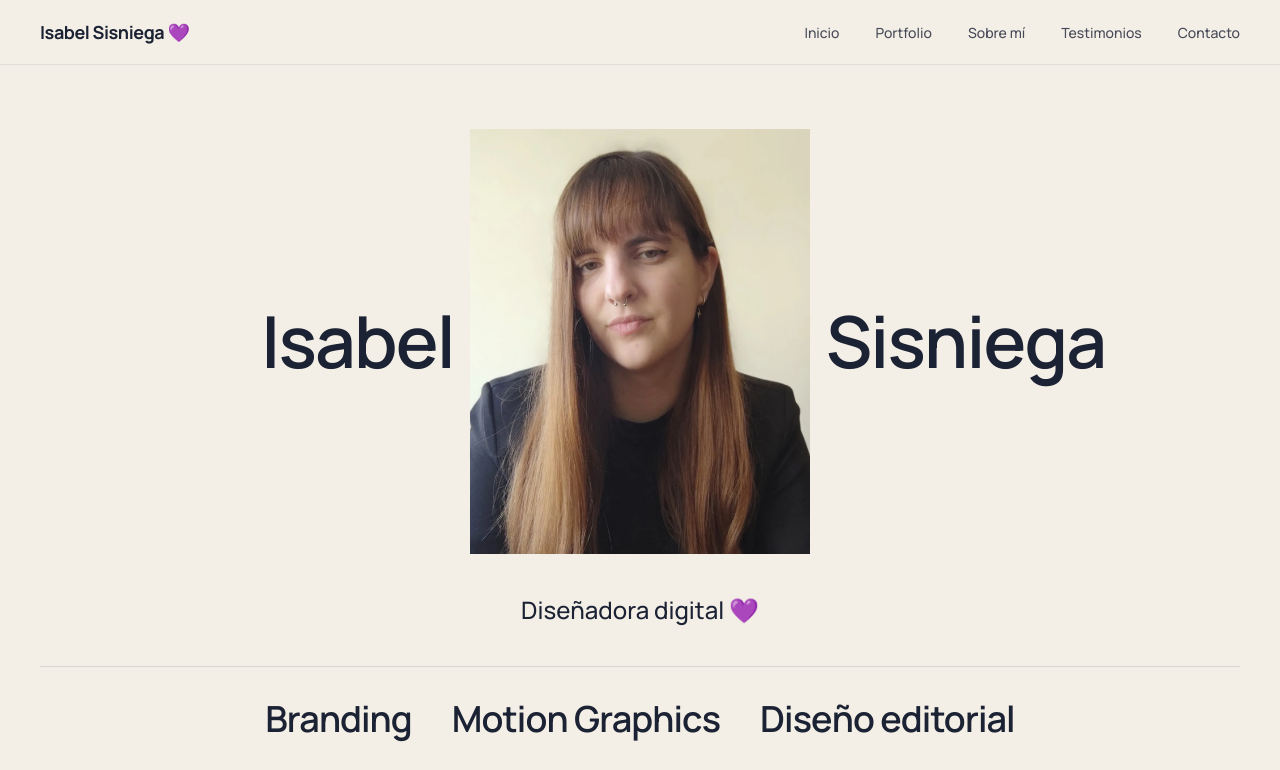
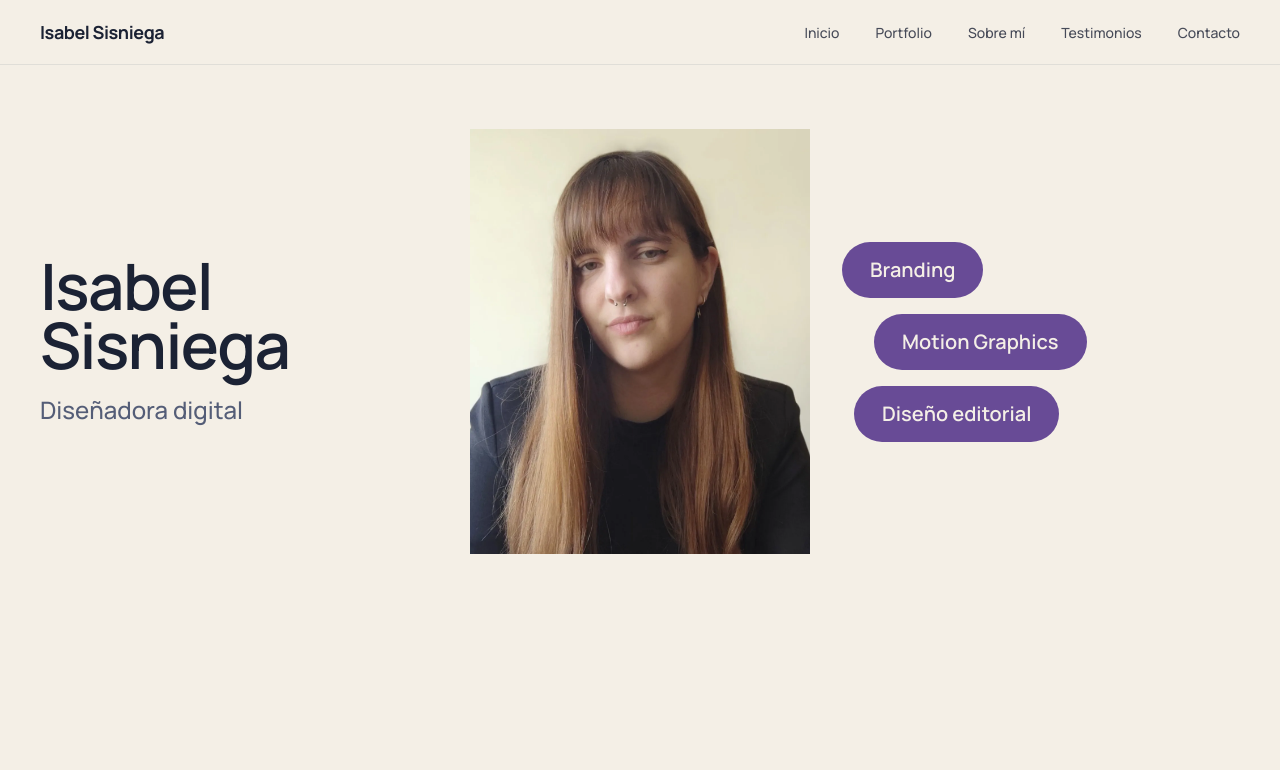
Before and after one commit to isabelsisniegadesign-rgb/isabel-sisniega-portfolioweb, a Next.js app: page / in a window 1280 px wide. Shown: the top 770 px of the page. Built offline with nearby package versions, Linux system fonts and the light colour scheme.

Commit message:
Add files via upload

```diff
--- a/app/globals.css
+++ b/app/globals.css
@@ -132,3 +132,22 @@
     transition: none;
   }
 }
+
+@keyframes hero-fade {
+  from { opacity: 0; }
+  to { opacity: 1; }
+}
+@keyframes hero-from-left {
+  from { opacity: 0; transform: translateX(-6rem); }
+  to { opacity: 1; transform: none; }
+}
+@keyframes hero-from-right {
+  from { opacity: 0; transform: translateX(6rem); }
+  to { opacity: 1; transform: none; }
+}
+.hero-photo { animation: hero-fade 1.4s ease-out both; }
+.hero-name { animation: hero-from-left 1s cubic-bezier(0.22, 1, 0.36, 1) 0.5s both; }
+.hero-btn { animation: hero-from-right 1s cubic-bezier(0.22, 1, 0.36, 1) both; animation-delay: var(--d, 0.7s); }
+@media (prefers-reduced-motion: reduce) {
+  .hero-photo, .hero-name, .hero-btn { animation: none; }
+}
--- a/components/site/about.tsx
+++ b/components/site/about.tsx
@@ -1,5 +1,6 @@
 import Image from 'next/image'
-import { EDUCATION, TOOLS } from '@/lib/site'
+import { EDUCATION, SITE, TOOLS } from '@/lib/site'
+import { ButtonLink } from './primitives'
 
 export function About() {
   return (
@@ -31,6 +32,14 @@ export function About() {
                 Ahora llevo mis proyectos de lo estático a lo dinámico mediante la edición de vídeo, el Motion Graphics y
                 nuevas formas de comunicar visualmente una idea.
               </p>
+            </div>
+            <div className="mt-8 flex flex-col gap-3 sm:flex-row">
+              <ButtonLink href={SITE.linkedin} external variant="outline">
+                LinkedIn
+              </ButtonLink>
+              <ButtonLink href={SITE.behance} external variant="outline">
+                Behance
+              </ButtonLink>
             </div>
           </div>
 
--- a/components/site/contact.tsx
+++ b/components/site/contact.tsx
@@ -7,7 +7,7 @@ export function Contact() {
     <section id="contacto" aria-labelledby="contacto-title" className="mx-auto max-w-7xl px-5 py-24 md:px-10 md:py-32">
       <Reveal className="flex flex-col gap-10">
         <h2 id="contacto-title" className="max-w-4xl text-balance text-5xl font-semibold leading-[1] tracking-tight md:text-8xl">
-          ¿Tienes un proyecto en mente? <span aria-hidden="true">💜</span>
+          ¿Tienes un proyecto en mente?
         </h2>
         <div className="flex flex-col gap-3 sm:flex-row">
           <a href={`mailto:${SITE.email}`} className={buttonClass('primary')}>
--- a/components/site/hero.tsx
+++ b/components/site/hero.tsx
@@ -3,21 +3,30 @@
 import Image from 'next/image'
 import { CATEGORIES } from '@/lib/site'
 
-const NAME = 'text-[clamp(3rem,14vw,6rem)] font-semibold leading-[0.9] tracking-tight lg:text-[clamp(2.5rem,5.6vw,5.5rem)]'
+const OFFSETS = ['', 'lg:ml-8', 'lg:ml-3']
 
 export function Hero() {
   const pick = (c: string) => window.dispatchEvent(new CustomEvent('portfolio-filter', { detail: c }))
 
   return (
-    <section id="inicio" aria-labelledby="hero-title" className="mx-auto max-w-7xl px-5 pb-20 pt-10 md:px-10 md:pt-16">
+    <section id="inicio" aria-labelledby="hero-title" className="mx-auto max-w-7xl overflow-x-clip px-5 pb-20 pt-10 md:px-10 md:pt-16">
       <h1 id="hero-title" className="sr-only">
         Isabel Sisniega, diseñadora digital
       </h1>
-      <div className="grid items-center justify-items-center gap-6 lg:grid-cols-[1fr_340px_1fr] lg:gap-4">
-        <p aria-hidden="true" className={`${NAME} lg:justify-self-end`}>
+      <div className="grid items-center gap-10 lg:grid-cols-[1fr_340px_1fr] lg:gap-8">
+        <div className="hero-name">
+          <p
+            aria-hidden="true"
+            className="text-[clamp(3rem,14vw,6rem)] font-semibold leading-[0.92] tracking-tight lg:text-[clamp(2.5rem,5vw,5rem)]"
+          >
             Isabel
+            <br />
+            Sisniega
           </p>
-        <div className="relative aspect-[4/5] w-full max-w-[340px] bg-card">
+          <p className="mt-5 text-xl font-medium text-muted-foreground md:text-2xl">Diseñadora digital</p>
+        </div>
+
+        <div className="hero-photo relative aspect-[4/5] w-full max-w-[340px] justify-self-center bg-card">
           <Image
             src="/images/isabel-retrato.webp"
             alt="Retrato de Isabel Sisniega"
@@ -27,28 +36,21 @@ export function Hero() {
             className="object-cover"
           />
         </div>
-        <p aria-hidden="true" className={`${NAME} lg:justify-self-start`}>
-          Sisniega
-        </p>
-      </div>
 
-      <p className="mt-10 text-center text-xl font-medium md:text-2xl">
-        Diseñadora digital <span aria-hidden="true">💜</span>
-      </p>
-
-      <ul className="mt-10 flex flex-wrap justify-center gap-x-10 gap-y-3 border-t border-border pt-8">
-        {CATEGORIES.map((c) => (
-          <li key={c}>
+        <ul className="flex flex-wrap gap-4 lg:flex-col lg:items-start">
+          {CATEGORIES.map((c, i) => (
+            <li key={c} className={`hero-btn ${OFFSETS[i] ?? ''}`} style={{ ['--d' as string]: `${0.7 + i * 0.15}s` }}>
               <a
                 href="#portfolio"
                 onClick={() => pick(c)}
-              className="text-2xl font-semibold tracking-tight decoration-accent underline-offset-8 transition-colors hover:text-accent hover:underline md:text-4xl"
+                className="inline-flex rounded-full bg-accent px-7 py-3.5 text-lg font-semibold text-accent-foreground transition-colors hover:bg-foreground md:text-xl"
               >
                 {c}
               </a>
             </li>
           ))}
         </ul>
+      </div>
     </section>
   )
 }
--- a/components/site/site-footer.tsx
+++ b/components/site/site-footer.tsx
@@ -7,7 +7,7 @@ export function SiteFooter() {
       <div className="mx-auto flex max-w-7xl flex-col gap-8 px-5 py-12 md:flex-row md:items-end md:justify-between md:px-10">
         <div className="flex flex-col gap-3">
           <p className="text-2xl font-semibold tracking-tight">
-            {SITE.name} <span aria-hidden="true">💜</span>
+            {SITE.name}
           </p>
           <a href={`mailto:${SITE.email}`} className="text-muted-foreground underline-offset-4 hover:text-foreground hover:underline">
             {SITE.email}
--- a/components/site/site-header.tsx
+++ b/components/site/site-header.tsx
@@ -29,7 +29,7 @@ export function SiteHeader() {
       </a>
       <div className="mx-auto flex h-16 max-w-7xl items-center justify-between gap-6 px-5 md:px-10">
         <Link href="/#inicio" className="text-lg font-bold tracking-tight" onClick={() => setOpen(false)}>
-          {SITE.name} <span aria-hidden="true">💜</span>
+          {SITE.name}
         </Link>
 
         <nav aria-label="Principal" className="hidden lg:block">
--- a/lib/site.ts
+++ b/lib/site.ts
@@ -3,6 +3,8 @@ export const SITE = {
   email: 'isabel.sisniega.design@gmail.com',
   instagram: 'https://instagram.com/soyvallisa',
   instagramHandle: '@soyvallisa',
+  linkedin: 'https://www.linkedin.com/in/isabel-sisniega-94b771387',
+  behance: 'https://www.behance.net/isabelsisniega',
   calendlyUrl: 'https://calendly.com/isabel-sisniega-design/30min',
 }
 
```
Lines whose indentation alone changed are shown as unchanged.
